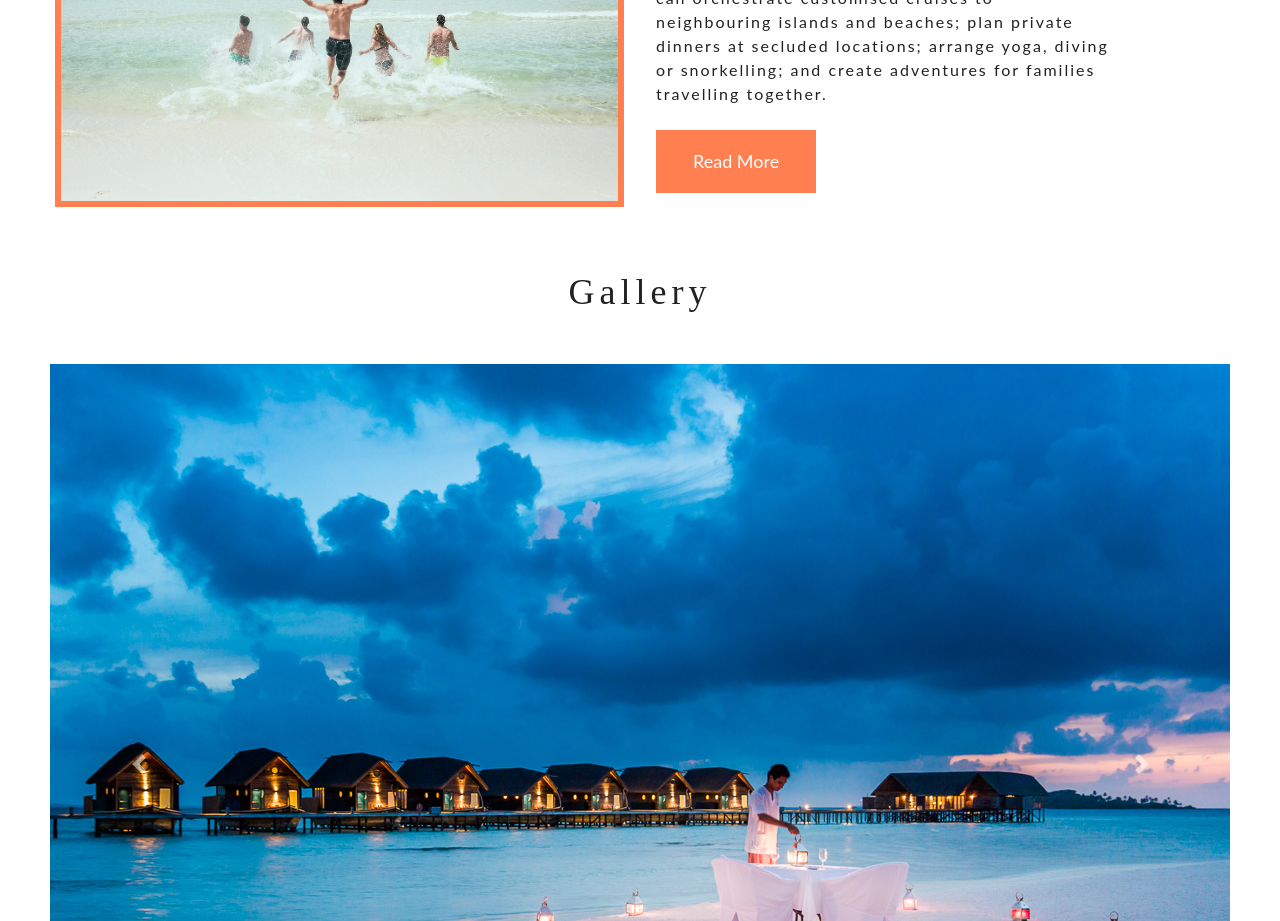
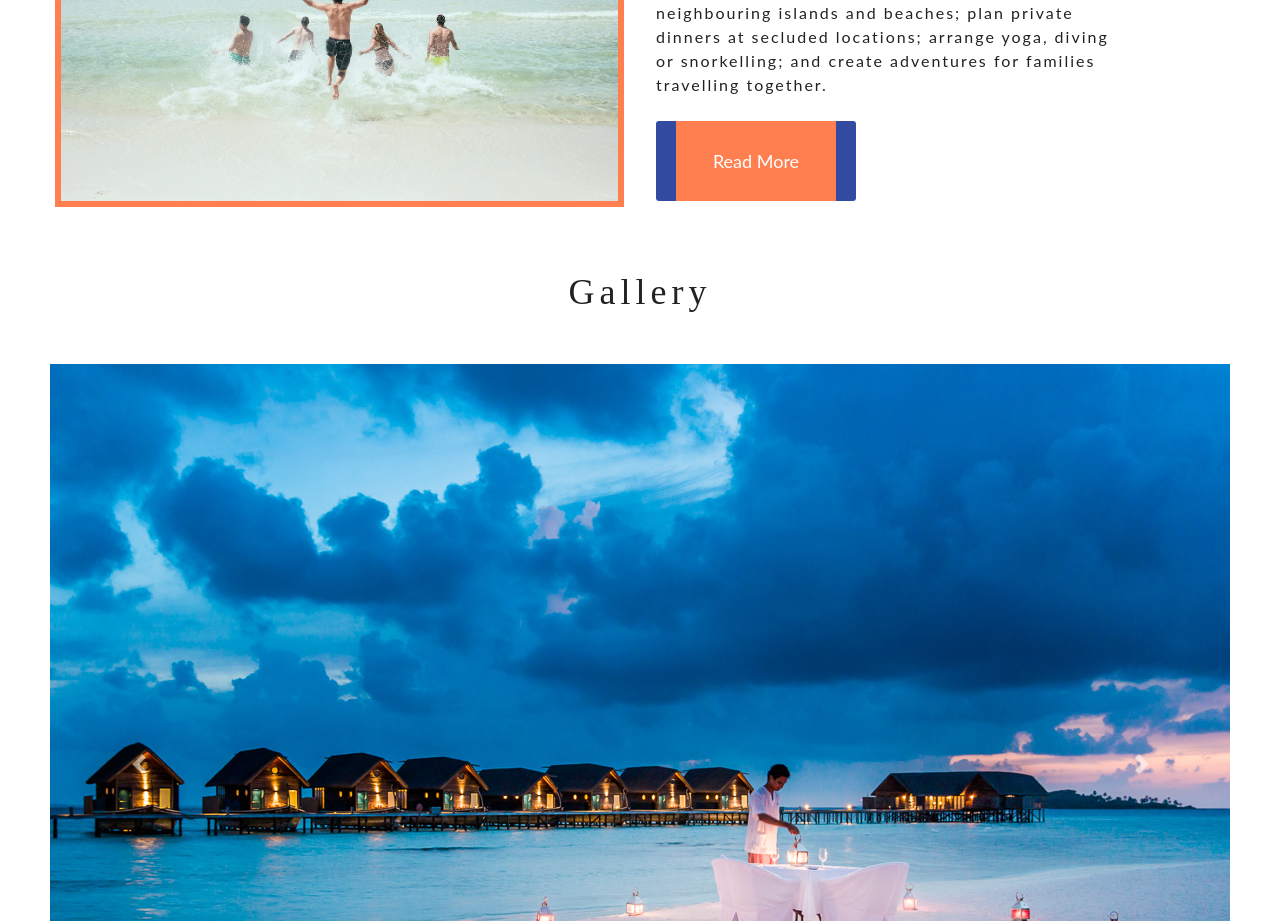
Before and after one commit to akhtarvahid/Resort, a React (Create React App) app: page / in a window 1280 px wide. Shown: the part 1040-1961 px from the top of the page. Built offline with nearby package versions, Linux system fonts and the light colour scheme.

Commit message:
coming soon tooltip

```diff
--- a/src/components/About/About.js
+++ b/src/components/About/About.js
@@ -1,11 +1,13 @@
-import React from "react";
+import React, { useState } from "react";
 import Section from "../common/Section";
 import Title from "../common/Title";
 import aboutImg from "../../images/aboutBcg.jpeg";
 import { PrimaryBtn } from "../common/Buttons";
 import { AboutCenter } from "./About.styled";
+import { TooltipBox, TooltipCard, TooltipText } from "../common/Tooltip";
 
 const About = () => {
+  const [show, setShow] = useState(false);
   return (
     <Section>
       <AboutCenter>
@@ -23,7 +25,17 @@ const About = () => {
             diving or snorkelling; and create adventures for families travelling
             together.
           </p>
-          <PrimaryBtn>read more</PrimaryBtn>
+
+          <TooltipCard>
+            <TooltipText>
+              <PrimaryBtn onMouseEnter={() => setShow(true)}>
+                read more
+              </PrimaryBtn>
+            </TooltipText>
+            <TooltipBox>
+              <p>Coming soon</p>
+            </TooltipBox>
+          </TooltipCard>
         </div>
       </AboutCenter>
     </Section>
--- /dev/null
+++ b/src/components/common/Tooltip.js
@@ -0,0 +1,55 @@
+import styled from "styled-components";
+
+
+const TooltipText = styled.div`
+  background: rgba(28, 56, 151, 0.9);
+  color: #fff;
+  width: 200px;
+  text-align: center;
+  line-height: 44px;
+  border-radius: 3px;
+  cursor: pointer;
+`;
+const TooltipBox = styled.div`
+  position: absolute;
+  top: calc(100% + 10px);
+  left: 30px;
+  visibility: hidden;
+  color: transparent;
+  background-color: transparent;
+  width: 150px;
+  padding: 5px 5px;
+  border-radius: 4px;
+
+  transition: visibility 0.5s, color 0.5s, background-color 0.5s, width 0.5s,
+    padding 0.5s ease-in-out;
+
+  &:before {
+    content: "";
+    width: 0;
+    height: 0;
+    left: 40px;
+    top: -10px;
+    position: absolute;
+
+    border: 10px solid transparent;
+    transform: rotate(135deg);
+    transition: border 0.3s ease-in-out;
+  }
+`;
+const TooltipCard = styled.div`
+  position: relative;
+  & ${TooltipText}:hover + ${TooltipBox} {
+    visibility: visible;
+    color: #fff;
+    background-color: rgba(0, 0, 0, 0.8);
+    width: 230px;
+    padding: 8px 8px;
+
+    &:before {
+      border-color: transparent transparent rgba(0, 0, 0, 0.8)
+        rgba(0, 0, 0, 0.8);
+    }
+  }
+`;
+export { TooltipBox, TooltipCard, TooltipText }
```
